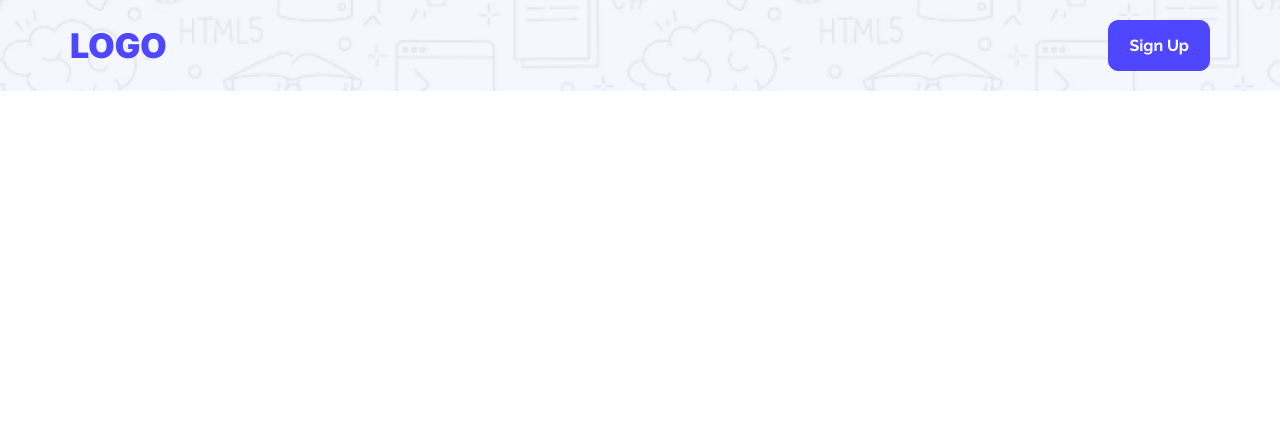
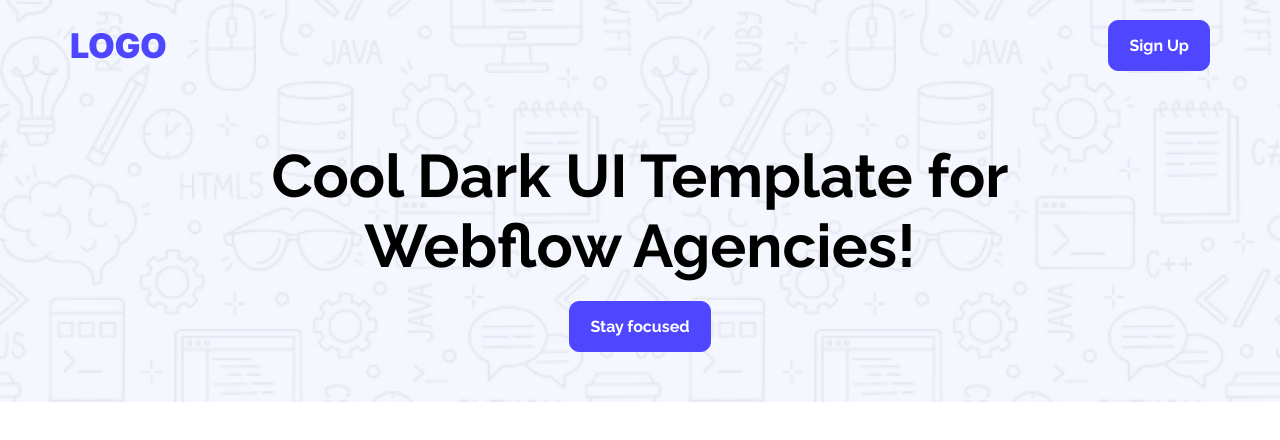
Before and after one commit to ashiqurrahman696/webflow-conf, a plain HTML site: page index.html in a window 1280 px wide. Drawn offline with Linux system fonts and the light colour scheme.

Commit message:
created hero section

```diff
--- a/index.html
+++ b/index.html
@@ -12,8 +12,13 @@
         <!-- Navbar -->
         <nav class="container">
             <h3 class="logo inter">LOGO</h3>
-            <a href="#" class="btn raleway">Sign Up</a>
+            <a href="#" class="btn">Sign Up</a>
         </nav>
+        <!-- Hero section -->
+        <div class="hero text-center">
+            <h1 class="hero-title raleway">Cool Dark UI Template for Webflow Agencies!</h1>
+            <a href="#" class="btn">Stay focused</a>
+        </div>
     </header>
 </body>
 </html>
--- a/styles/project.css
+++ b/styles/project.css
@@ -21,6 +21,9 @@
 .raleway{
     font-family: "Raleway", sans-serif;
 }
+.text-center{
+    text-align: center;
+}
 .btn{
     display: inline-block;
     background-color: var(--primary);
@@ -30,6 +33,7 @@
     font-weight: 700;
     padding: 15px 20px;
     text-decoration: none;
+    font-family: "Raleway", sans-serif;
 }
 /* Header section */
 header{
@@ -48,4 +52,12 @@
             font-size: 34px;
         }
     }
+    & .hero{
+        padding: 50px 20px;
+        & .hero-title{
+            width: 900px;
+            font-size: 60px;
+            margin: 0 auto 20px;
+        }
+    }
 }
```
